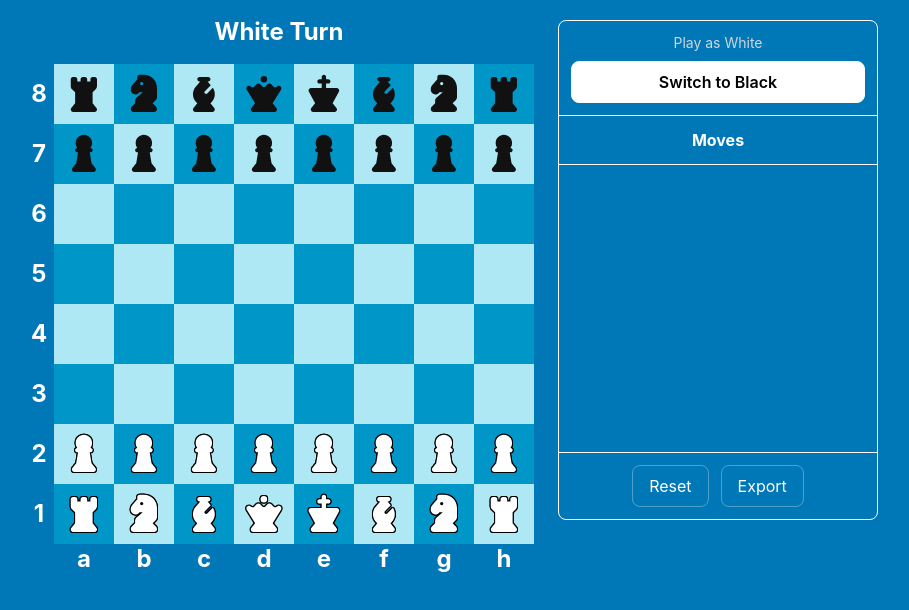
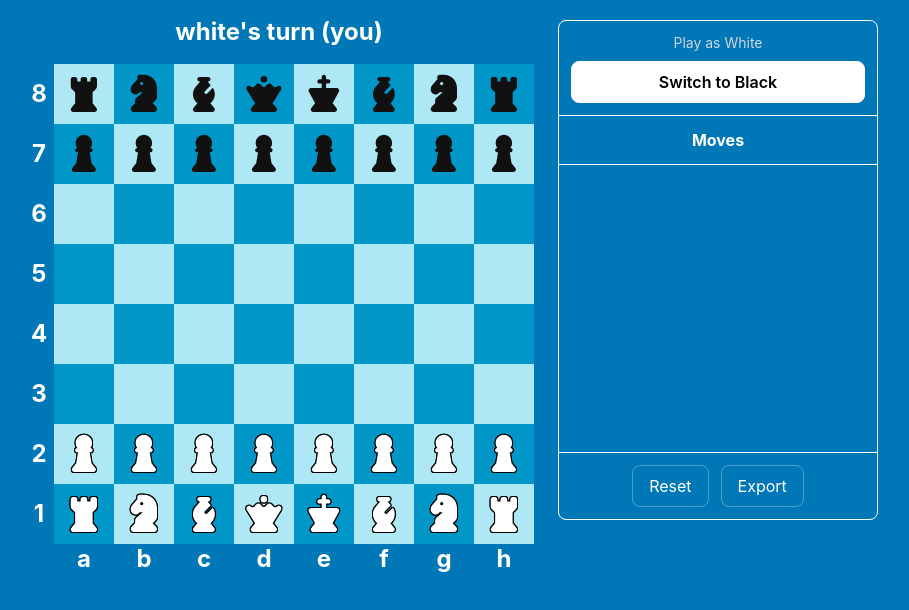
Before and after one commit to aal2015/react_ticTacToe_chess, a React (Vite) app in the folder ticTacToe_chess/: page /chess in a window 1280 px wide. Shown: the top 610 px of the page, without its empty margins (189-1098 px from the left). Built offline with nearby package versions, Linux system fonts and the light colour scheme.

Commit message:
Added checkmate text update for chess

```diff
--- a/ticTacToe_chess/src/components/Chess.jsx
+++ b/ticTacToe_chess/src/components/Chess.jsx
@@ -34,23 +34,19 @@ const Chess = () => {
         blackRightRookMoved: false
     });
 
-    const [turn, setTurn] =
-        useState("white");
+    const [turn, setTurn] = useState("white");
 
-    const [selected, setSelected] =
-        useState(null);
+    const [winner, setWinner] = useState(null);
 
-    const [moveCount, setMoveCount] =
-        useState(0);
+    const [selected, setSelected] = useState(null);
 
-    const [enPassantState, setEnPassantState] =
-        useState(null);
+    const [moveCount, setMoveCount] = useState(0);
 
-    const [playerColor, setPlayerColor] =
-        useState("white");
+    const [enPassantState, setEnPassantState] = useState(null);
 
-    const [moveHistory, setMoveHistory] =
-        useState([]);
+    const [playerColor, setPlayerColor] = useState("white");
+
+    const [moveHistory, setMoveHistory] = useState([]);
 
     const resetGame = () => {
         console.log("Detected");
@@ -195,6 +191,28 @@ const Chess = () => {
         setMoveCount(
             prev => prev + 1
         );
+    };
+
+    const getStatusText = () => {
+
+        if (winner) {
+
+            const winnerType =
+                winner === playerColor
+                    ? "You"
+                    : "AI";
+
+            return `${winner} wins! (${winnerType})`;
+        }
+
+
+        const turnType =
+            turn === playerColor
+                ? "you"
+                : "AI";
+
+
+        return `${turn}'s turn (${turnType})`;
     };
 
     const generateMoveNotation = ({
@@ -654,8 +672,8 @@ const Chess = () => {
                 // =========================
 
                 if (checkMateState) {
-
                     console.log("Checkmate!!");
+                    setWinner(playerColor);
                 }
 
                 // =========================
@@ -723,17 +741,13 @@ const Chess = () => {
                     className={`
                                     text-2xl
                                     font-bold
-                                    ${turn === 'white'
-                                        ? 'text-white'
-                                        : 'text-black'
-                                    }
+                                    ${(turn === 'white' || winner)
+                            ? 'text-white'
+                            : 'text-black'
+                        }
                              `}
                 >
-                    {
-                        turn === 'white'
-                            ? 'White Turn'
-                            : 'Black Turn'
-                    }
+                    {getStatusText()}
                 </p>
 
                 <ChessBoard
```
